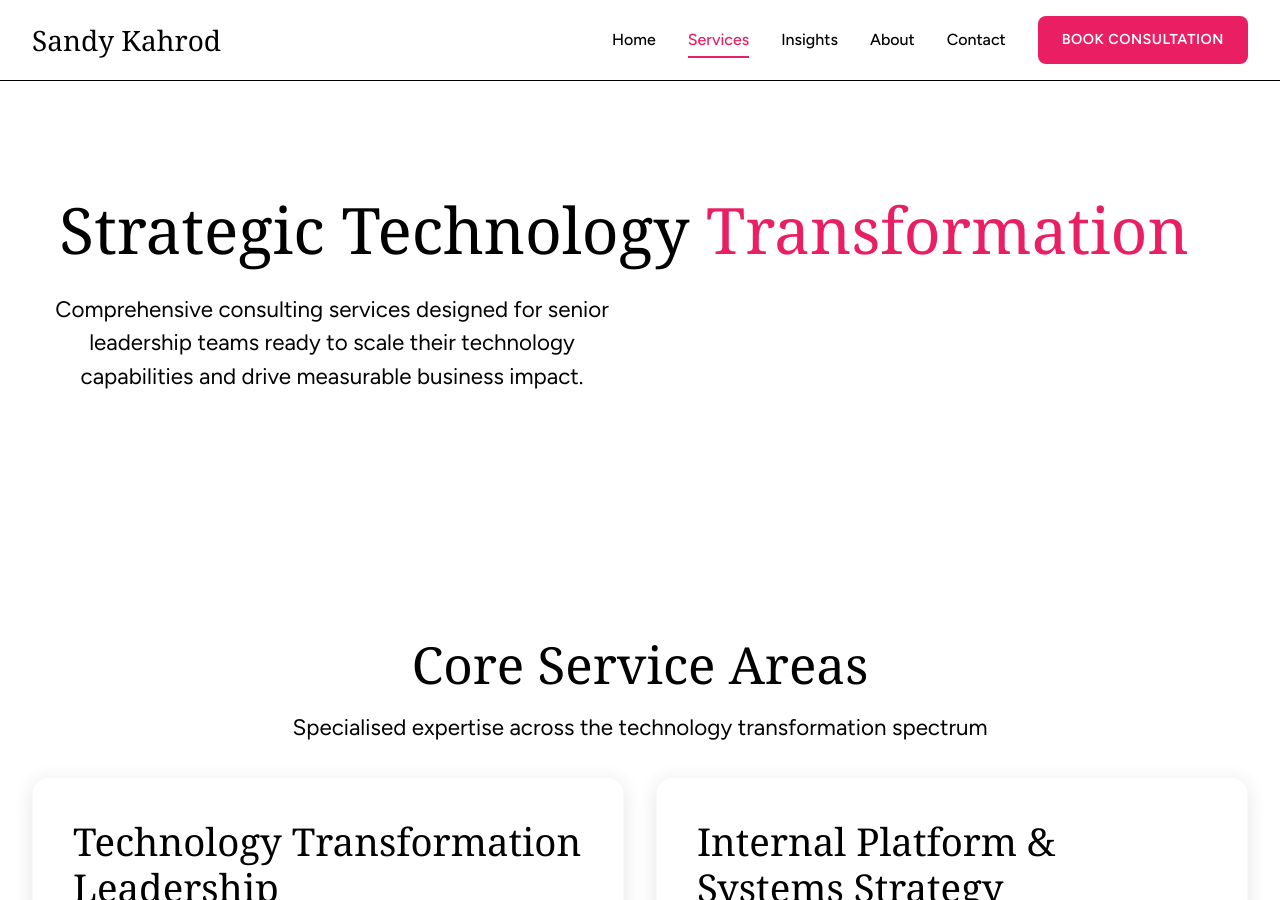
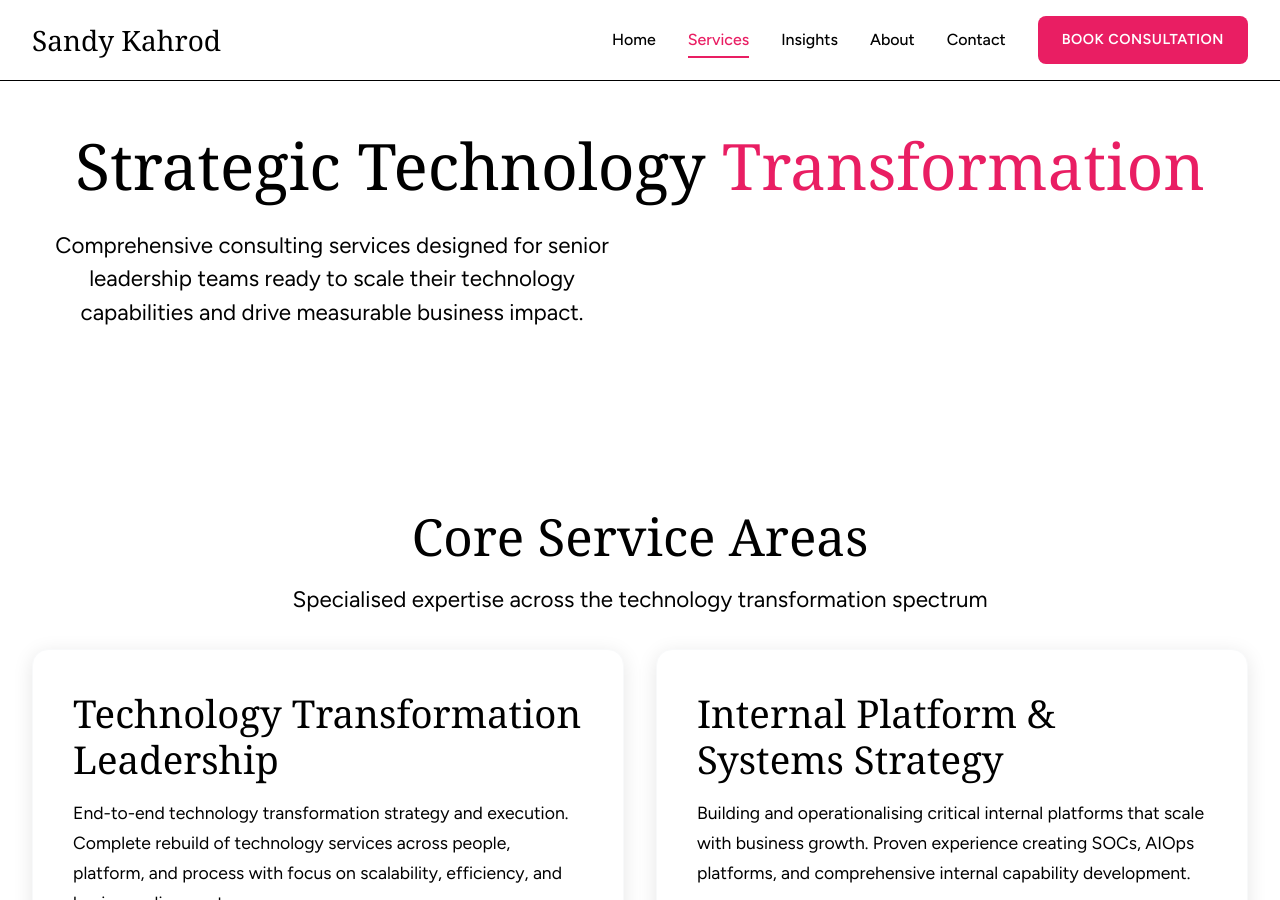
Before and after one commit to skahrod/skahrod.github.io, a Jekyll site: the page built from services.html, in a window 1280 px wide and 900 px high. Built offline with Jekyll 4.4.1, drawn with Linux system fonts in a browser that asks for light colours; some web fonts are replaced.

Commit message:
Hero alignment

```diff
--- a/services.html
+++ b/services.html
@@ -6,7 +6,7 @@ permalink: /services/
 
 <!-- Hero Section -->
 <section class="hero" style="padding: 8rem 0 4rem; background: var(--pure-white);">
-    <div class="hero-content">
+    <div class="container">
         <div class="text-center">
             <h1>Strategic Technology <span style="color: var(--hot-pink);">Transformation</span></h1>
             <p class="lead">Comprehensive consulting services designed for senior leadership teams ready to scale their technology capabilities and drive measurable business impact.</p>
```
